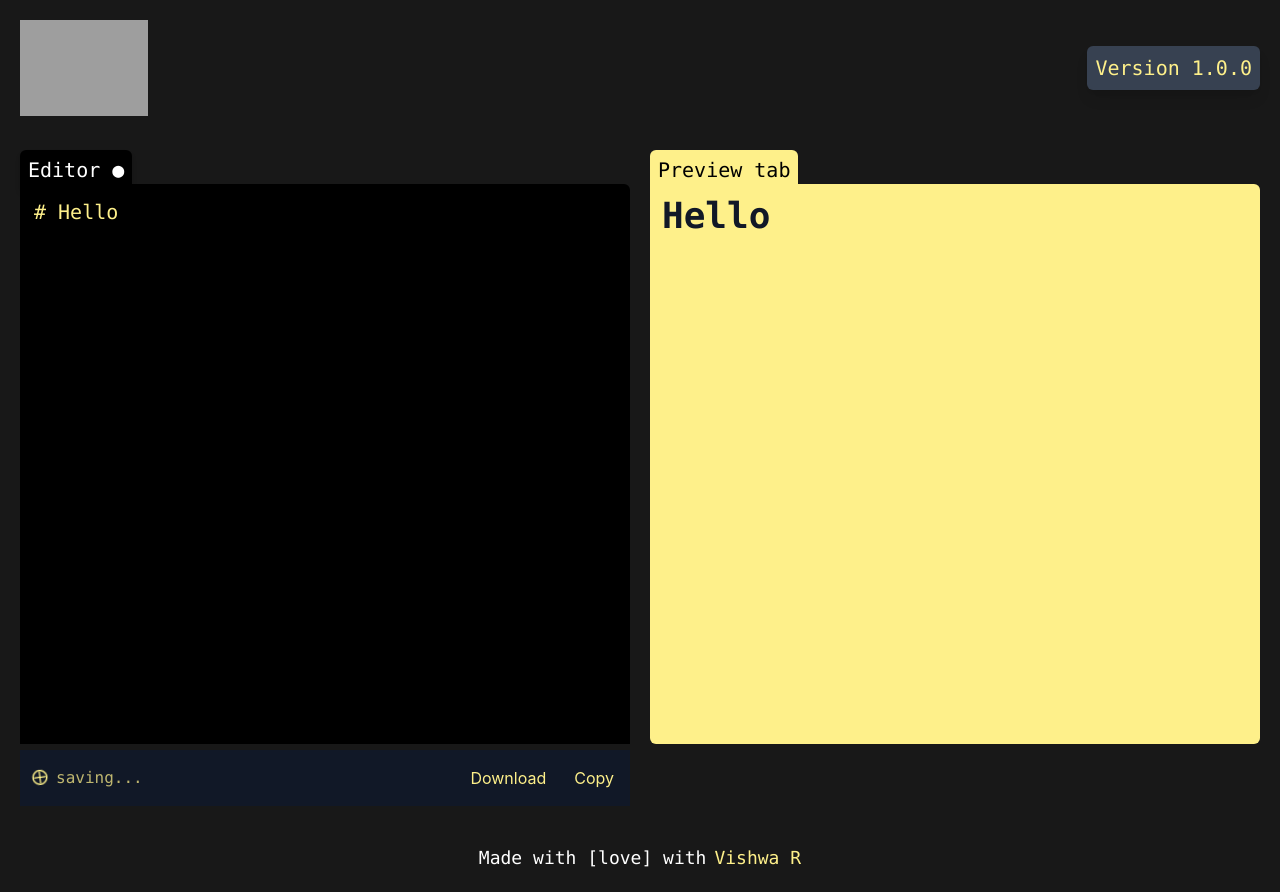
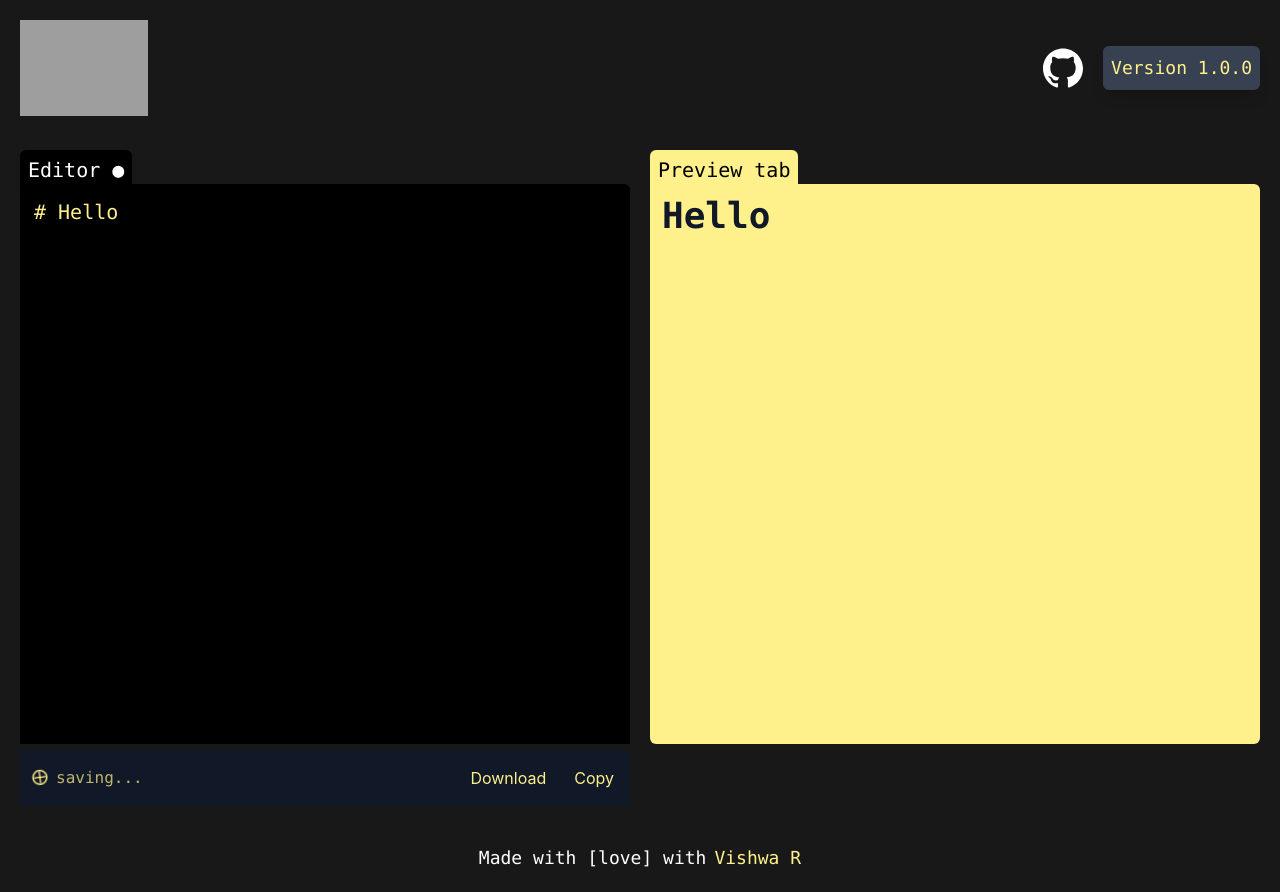
Before and after one commit to code-reaper08/Editsei, a Next.js app: page / in a window 1280 px wide. Built offline with nearby package versions, Linux system fonts and the light colour scheme; grey boxes are pictures that could not be loaded.

Commit message:
fix: add github CTA

```diff
--- a/components/Header.js
+++ b/components/Header.js
@@ -11,7 +11,20 @@
         </div>
       </div>
       <div className="right-container flex flex-row justify-evenly items-center text-xl font-mono">
-        <div className="text-yellow-200 bg-gray-700 shadow-lg p-2 rounded-md">
+        <div className="mr-5">
+          <a href="https://github.com/code-reaper08/Editsei">
+            <svg
+              className="w-10 invert"
+              role="img"
+              viewBox="0 0 24 24"
+              xmlns="http://www.w3.org/2000/svg"
+            >
+              <title>GitHub</title>
+              <path d="M12 .297c-6.63 0-12 5.373-12 12 0 5.303 3.438 9.8 8.205 11.385.6.113.82-.258.82-.577 0-.285-.01-1.04-.015-2.04-3.338.724-4.042-1.61-4.042-1.61C4.422 18.07 3.633 17.7 3.633 17.7c-1.087-.744.084-.729.084-.729 1.205.084 1.838 1.236 1.838 1.236 1.07 1.835 2.809 1.305 3.495.998.108-.776.417-1.305.76-1.605-2.665-.3-5.466-1.332-5.466-5.93 0-1.31.465-2.38 1.235-3.22-.135-.303-.54-1.523.105-3.176 0 0 1.005-.322 3.3 1.23.96-.267 1.98-.399 3-.405 1.02.006 2.04.138 3 .405 2.28-1.552 3.285-1.23 3.285-1.23.645 1.653.24 2.873.12 3.176.765.84 1.23 1.91 1.23 3.22 0 4.61-2.805 5.625-5.475 5.92.42.36.81 1.096.81 2.22 0 1.606-.015 2.896-.015 3.286 0 .315.21.69.825.57C20.565 22.092 24 17.592 24 12.297c0-6.627-5.373-12-12-12" />
+            </svg>
+          </a>
+        </div>
+        <div className="text-yellow-200 bg-gray-700 shadow-lg p-2 rounded-md text-sm md:text-lg">
           Version 1.0.0
         </div>
       </div>
```
